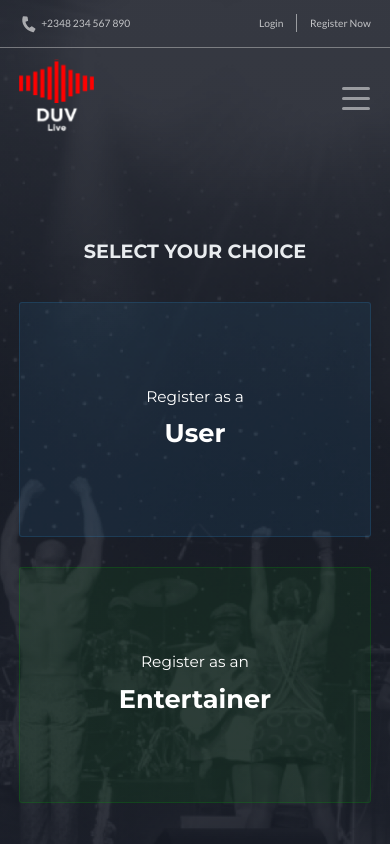
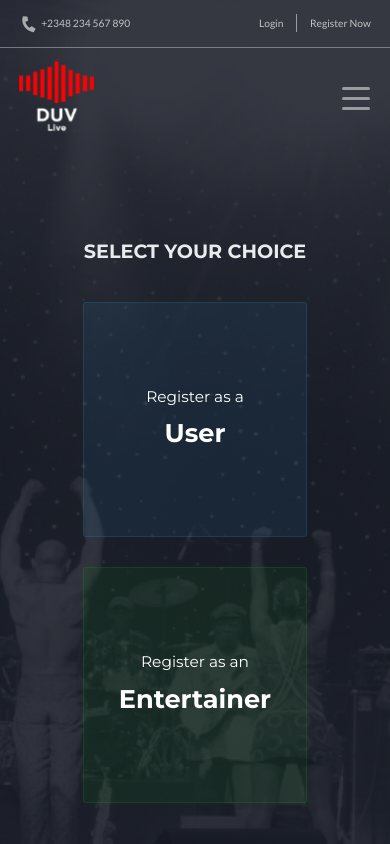
Before and after one commit to duvlive/duvproject, a React (Create React App) app in the folder frontend/: page /register in a window 390 px wide. Shown: the top 844 px of the page. Built offline with nearby package versions, Linux system fonts and the light colour scheme.

Commit message:
Make select registration page mobile responsive

```diff
--- a/frontend/src/components/custom/Card.jsx
+++ b/frontend/src/components/custom/Card.jsx
@@ -2,7 +2,7 @@ import React from 'react';
 import PropTypes from 'prop-types';
 import classNames from 'classnames';
 
-const Card = ({ hollow, children, color, header }) => (
+const Card = ({ hollow, children, color, header, className }) => (
   <section
     className={classNames(
       'card card-custom',
@@ -23,6 +23,7 @@ const Card = ({ hollow, children, color, header }) => (
 
 Card.propTypes = {
   children: PropTypes.node,
+  className: PropTypes.string,
   color: PropTypes.string.isRequired,
   header: PropTypes.string,
   hollow: PropTypes.bool
@@ -30,6 +31,7 @@ Card.propTypes = {
 
 Card.defaultProps = {
   children: null,
+  className: '',
   header: '',
   hollow: false
 };
--- a/frontend/src/components/pages/auth/Register.jsx
+++ b/frontend/src/components/pages/auth/Register.jsx
@@ -53,7 +53,9 @@ const Content = ({ type }) => (
                 <h5 className="header font-weight-normal text-uppercase mb-1">
                   REGISTER AS AN {type}
                 </h5>
-                <div className="text-red-100 mb-5">{text[type].subtitle}</div>
+                <div className="text-red-100 small--2 mb-5">
+                  {text[type].subtitle}
+                </div>
 
                 <section className="auth__social-media text-center">
                   <p className="auth__social-media--text">Register with:</p>
--- a/frontend/src/components/pages/auth/SelectRegistration.jsx
+++ b/frontend/src/components/pages/auth/SelectRegistration.jsx
@@ -12,7 +12,7 @@ const SelectRegistration = () => (
             SELECT YOUR CHOICE
           </h2>
           <Row>
-            <Col sm={{ size: 6 }}>
+            <Col sm={{ size: 6, offset: 0 }} xs={{ size: 8, offset: 2 }}>
               <Link to="/register/user">
                 <Card color="blue">
                   <div className="selection__text">
@@ -21,7 +21,7 @@ const SelectRegistration = () => (
                 </Card>
               </Link>
             </Col>
-            <Col sm={{ size: 6 }}>
+            <Col sm={{ size: 6, offset: 0 }} xs={{ size: 8, offset: 2 }}>
               <Link to="/register/user">
                 <Card color="green">
                   <div className="selection__text">
```
